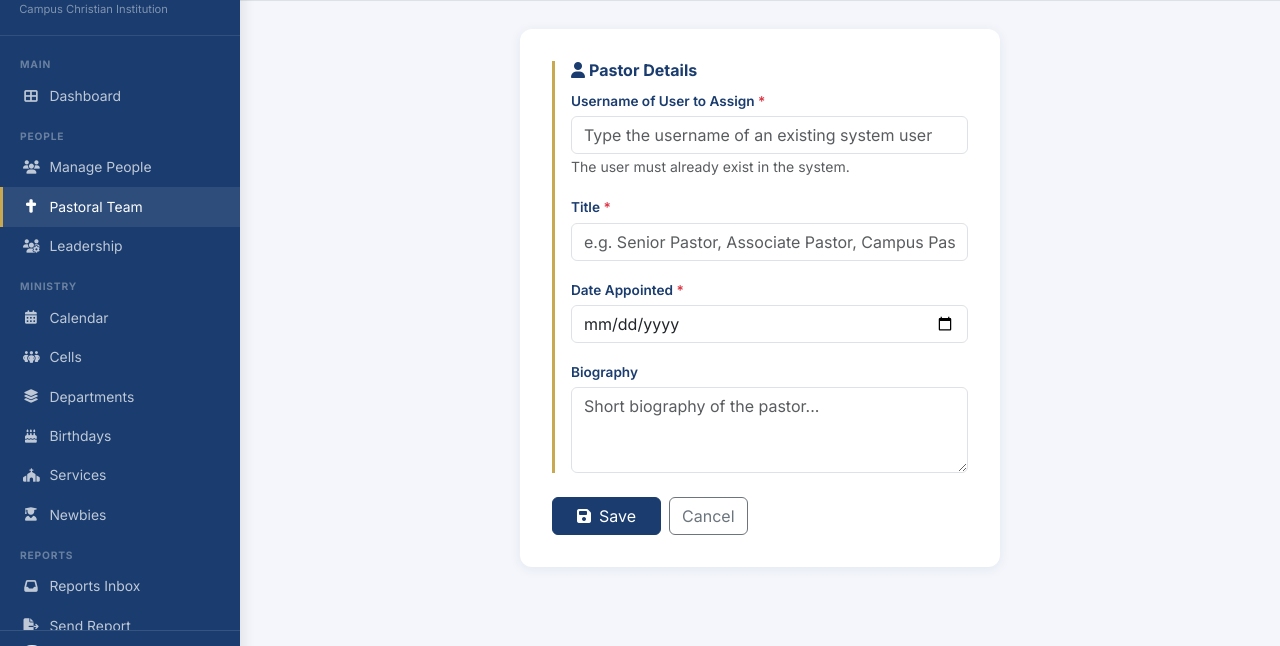
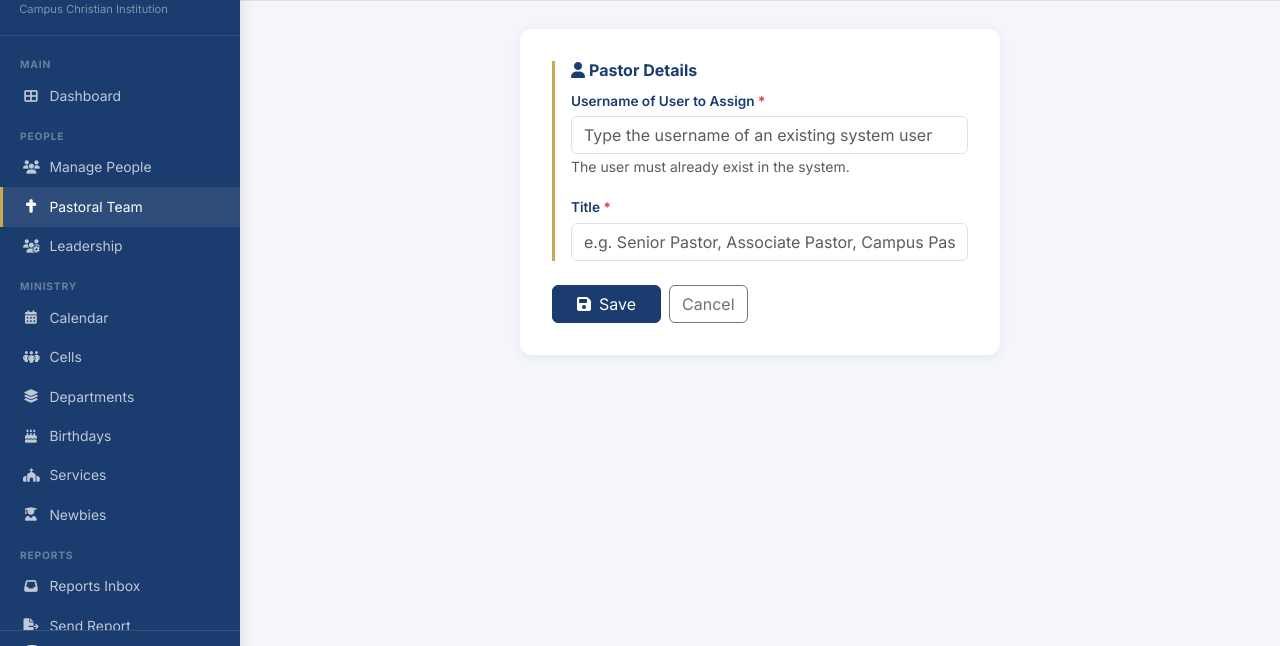
Before and after one commit to mutsawashemwaita-dev/campus_ignite_FINALE, a Django app: page /pastors/add/ in a window 1280 px wide. Shown: the part 55-701 px from the top of the page. Run offline with Django 4.2, Linux system fonts and the light colour scheme; the visitor is signed in with stand-in values (Sample User, id 1); data that the repository does not hold is empty; parts of the project's set-up code (start-up, migrations or seed data) failed here and were passed over; some libraries are stand-ins or nearby versions.

Commit message:
Simplify pastor form to username and title only

```diff
--- a/campus_ignite/backend/apps/pastors/forms.py
+++ b/campus_ignite/backend/apps/pastors/forms.py
@@ -23,19 +23,10 @@ class PastorForm(forms.ModelForm):
         label='Title',
         widget=forms.TextInput(attrs={'class': 'form-control', 'placeholder': 'e.g. Senior Pastor, Associate Pastor'}),
     )
-    bio = forms.CharField(
-        label='Biography',
-        required=False,
-        widget=forms.Textarea(attrs={'class': 'form-control', 'rows': 3, 'placeholder': 'Short biography...'}),
-    )
-    date_appointed = forms.DateField(
-        label='Date Appointed',
-        widget=forms.DateInput(attrs={'class': 'form-control', 'type': 'date'}),
-    )
 
     class Meta:
         model = Pastor
-        fields = ['title', 'bio', 'date_appointed']
+        fields = ['title']
 
     def clean_user_username(self):
         from apps.accounts.models import CustomUser
@@ -48,10 +39,13 @@ class PastorForm(forms.ModelForm):
         return None
 
     def save(self, commit=True):
+        import datetime
         instance = super().save(commit=False)
         user = self.cleaned_data.get('user_username')
         if user:
             instance.user = user
+        if not instance.date_appointed:
+            instance.date_appointed = datetime.date.today()
         if commit:
             instance.save()
         return instance
--- a/campus_ignite/frontend/templates/pastors/form.html
+++ b/campus_ignite/frontend/templates/pastors/form.html
@@ -18,14 +18,6 @@
             <label class="form-label">Title <span class="text-danger">*</span></label>
             <input type="text" name="title" class="form-control" placeholder="e.g. Senior Pastor, Associate Pastor, Campus Pastor">
           </div>
-          <div class="mb-3">
-            <label class="form-label">Date Appointed <span class="text-danger">*</span></label>
-            <input type="date" name="date_appointed" class="form-control">
-          </div>
-          <div class="mb-3">
-            <label class="form-label">Biography</label>
-            <textarea name="bio" class="form-control" rows="3" placeholder="Short biography of the pastor..."></textarea>
-          </div>
         </div>
         {% if form.errors %}
         <div class="alert alert-danger small">
```
